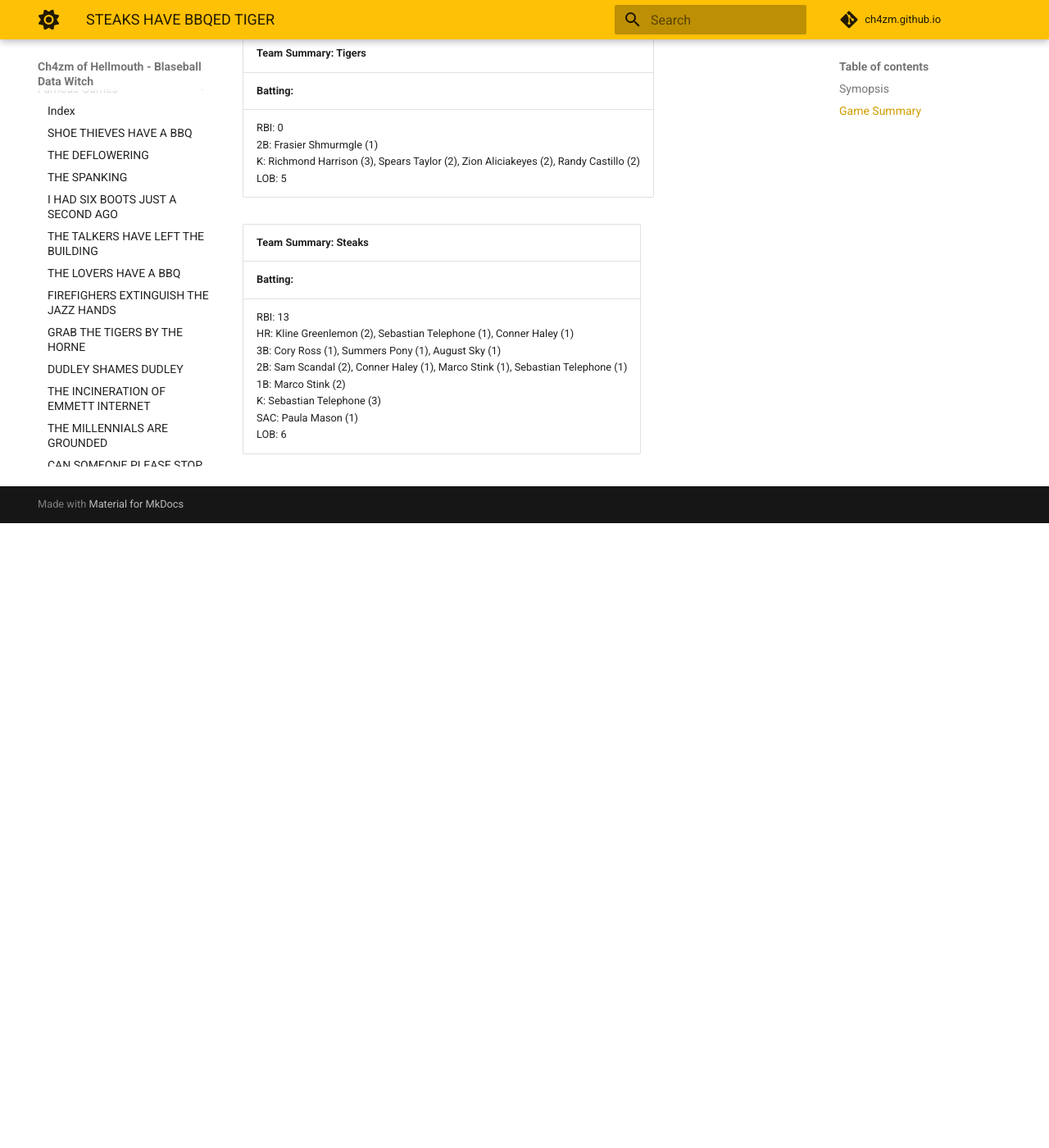
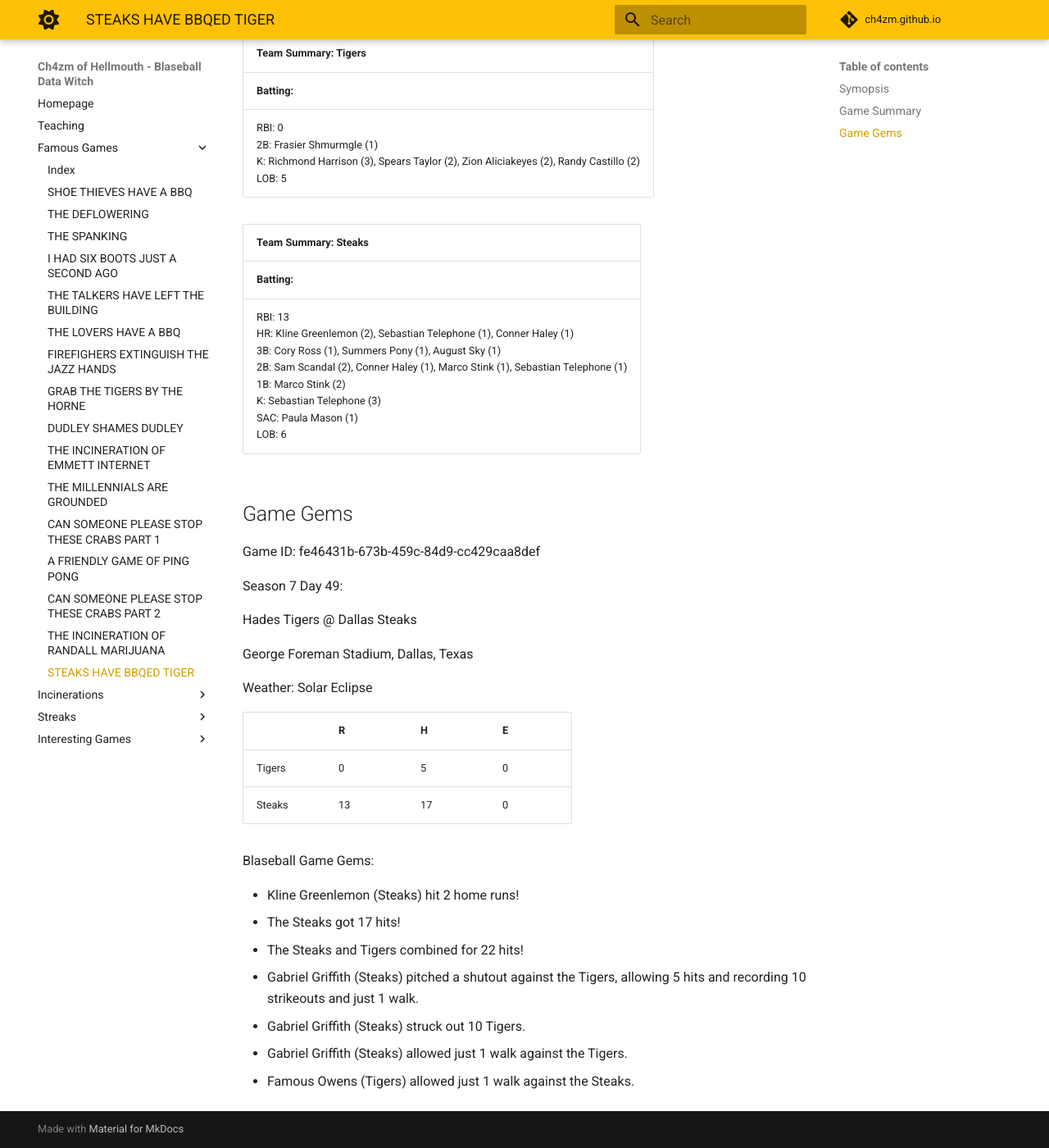
Before and after one commit to ch4zm/ch4zm.github.io, an MkDocs documentation site: the page built from docs/famous_bbqedtiger.md, in a window 1280 px wide and 1400 px high, scrolled down 1204 px. Shown: the whole window at 82% size. Built offline with MkDocs 1.6.1 and Material for MkDocs 9.7.7, drawn with Linux system fonts in a browser that asks for light colours; comment, search, counter and statistics services are not loaded; before the commit the page ends 1842 px from its top, so only the background shows below that.

Commit message:
add game gems to famous_bbqedtiger.md

```diff
--- a/docs/famous_bbqedtiger.md
+++ b/docs/famous_bbqedtiger.md
@@ -53,3 +53,34 @@ Weather: Solar Eclipse
 | --- |
 | **Batting:** |
 | RBI: 13 <br />HR: Kline Greenlemon (2), Sebastian Telephone (1), Conner Haley (1) <br />3B: Cory Ross (1), Summers Pony (1), August Sky (1) <br />2B: Sam Scandal (2), Conner Haley (1), Marco Stink (1), Sebastian Telephone (1) <br />1B: Marco Stink (2) <br />K: Sebastian Telephone (3) <br />SAC: Paula Mason (1) <br />LOB: 6 |
+
+
+## Game Gems
+
+
+Game ID: fe46431b-673b-459c-84d9-cc429caa8def
+
+Season 7 Day 49:
+
+Hades Tigers @ Dallas Steaks
+
+George Foreman Stadium, Dallas, Texas
+
+Weather: Solar Eclipse
+
+
+|  | R | H | E |
+| --- | --- | --- | --- |
+| Tigers |   0 |   5 |   0 |
+| Steaks |  13 |  17 |   0 |
+
+
+Blaseball Game Gems:
+
+* Kline Greenlemon (Steaks) hit 2 home runs!
+* The Steaks got 17 hits!
+* The Steaks and Tigers combined for 22 hits!
+* Gabriel Griffith (Steaks) pitched a shutout against the Tigers, allowing 5 hits and recording 10 strikeouts and just 1 walk.
+* Gabriel Griffith (Steaks) struck out 10 Tigers.
+* Gabriel Griffith (Steaks) allowed just 1 walk against the Tigers.
+* Famous Owens (Tigers) allowed just 1 walk against the Steaks.
```
